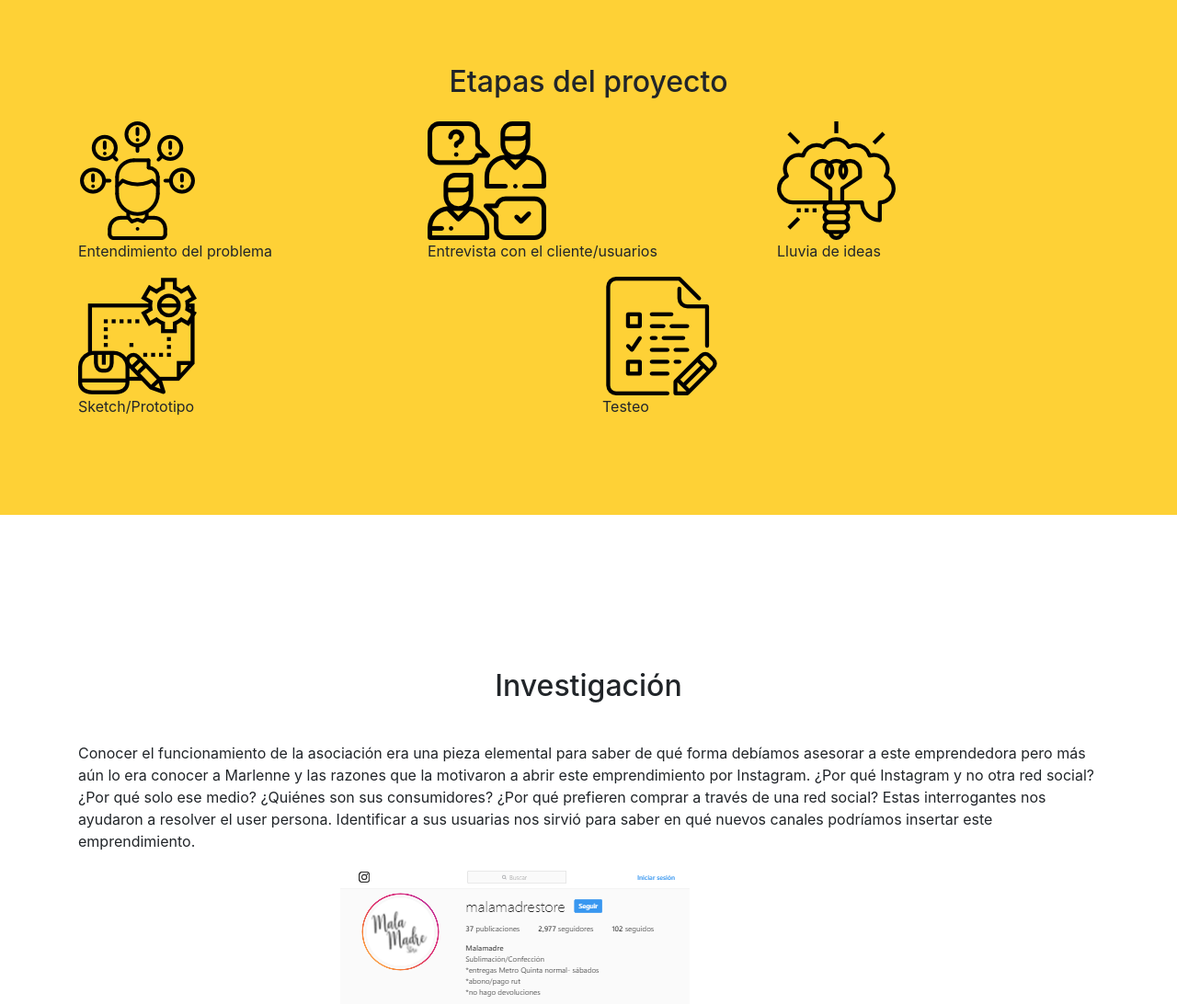
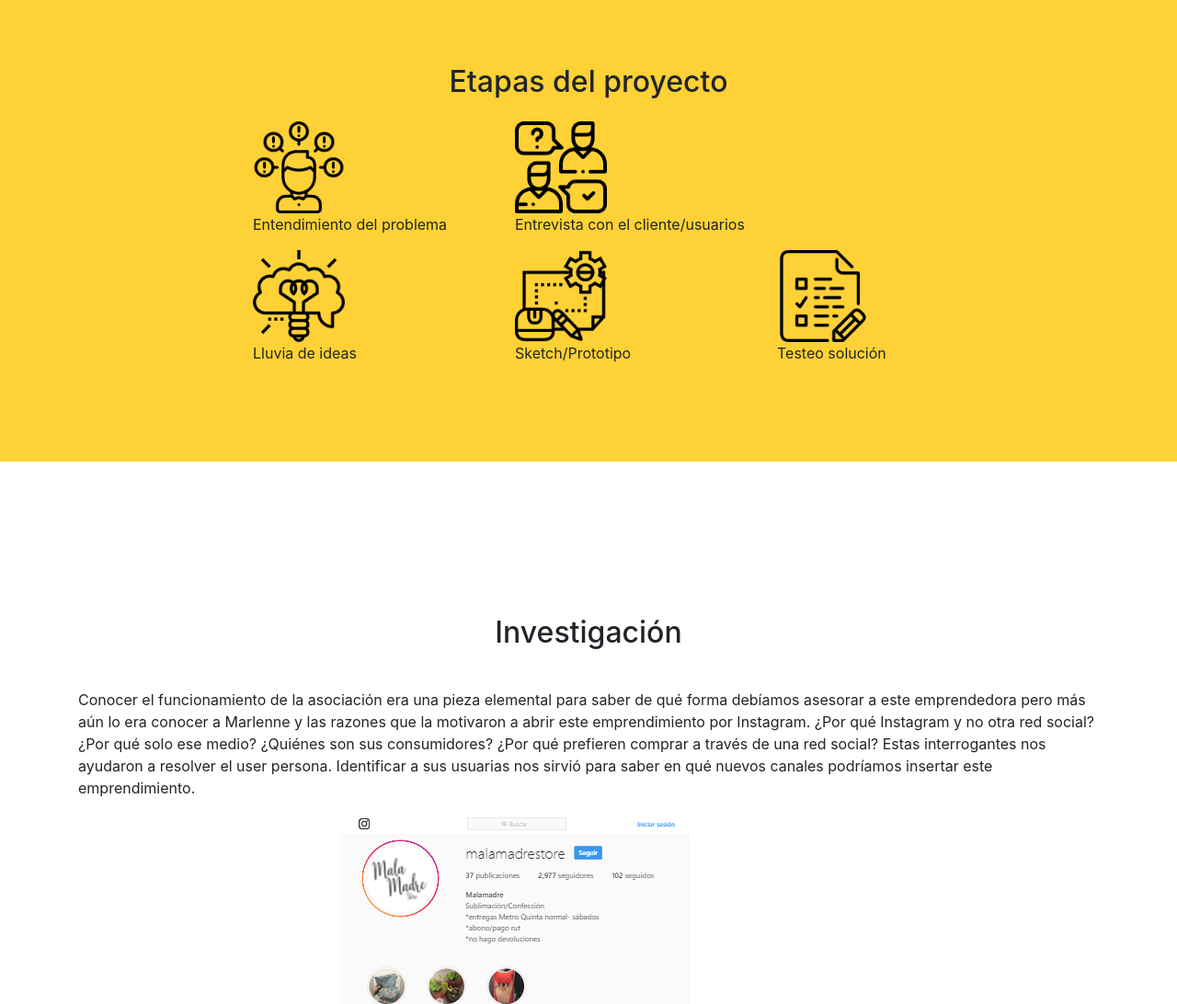
Before and after one commit to ConstanzaGarcia/portafolio, a plain HTML site: page docs/marketplace.html in a window 1280 px wide. Shown: the part 1160-2252 px from the top of the page at 92% size. Drawn offline with nearby package versions, Linux system fonts and the light colour scheme.

Commit message:
cambios market place

```diff
--- a/docs/marketplace.html
+++ b/docs/marketplace.html
@@ -87,14 +87,15 @@
           <p>
             unificar las plataformas de comunicación entre las personas que desean adquirir los productos y la misma dueña de la marca.
             Por ello, vamos a crear un sitio web para concretar las ventas a través de un sistema de compra online con carro
-            de compras el que además tendrá en su interfaz un catálogo de todos los productos que MalaMadre realiza
-            <b> Duración</b>:</p>
+            de compras el que además tendrá en su interfaz un catálogo de todos los productos que MalaMadre realiza</p>
+          <b> Duración</b>:
           <span>3 semanas.</span>
 
         </div>
       </div>
     </div>
   </section>
+
 
   <section class="sectionColorYellow pd-sections">
     <div class="container">
@@ -104,28 +105,25 @@
         </div>
       </div>
       <div class="row">
-        <div class="col-md-4">
-          <img class="" src="assets/img/problema.png" alt="">
+        <div class="col-6 col-md-3 offset-md-2">
+          <img class="img-skills" src="assets/img/problema.png" alt="">
           <p> Entendimiento del problema</p>
         </div>
-        <div class="col-md-4">
-          <img class="" src="assets/img/entrevista.png" alt="">
+        <div class="col-6 col-md-3">
+          <img class="img-skills" src="assets/img/entrevista.png" alt="">
           <p>Entrevista con el cliente/usuarios</p>
         </div>
-        <div class="col-md-4">
-          <img class="" src="assets/img/lluviadeideas.png" alt="">
+        <div class="col-6 col-md-3 offset-md-2">
+          <img class="img-skills" src="assets/img/lluviadeideas.png" alt="">
           <p>Lluvia de ideas</p>
         </div>
-      </div>
-      <div class="row">
-
-        <div class="col-md-6">
-          <img class="" src="assets/img/protitotipo.png" alt="">
+        <div class="col-6 col-md-3">
+          <img class="img-skills" src="assets/img/protitotipo.png" alt="">
           <p> Sketch/Prototipo</p>
         </div>
-        <div class="col-md-6">
-          <img class="" src="assets/img/testimg.png" alt="">
-          <p>Testeo</p>
+        <div class="col-6 col-md-3">
+          <img class="img-skills" src="assets/img/testimg.png" alt="">
+          <p>Testeo solución</p>
         </div>
       </div>
     </div>
@@ -165,8 +163,7 @@
               forma, conocimos como funciona su asociación, los requisitos que deben cumplir los emprendedores para ser parte
               de ella y cuales eran las motivaciones para solicitar la asesoría.
             </p>
-
-            <p style="text-align: justify"> También, realizamos una
+            <p> También, realizamos una
               <b>entrevista a la emprendora Marlenne</b>. Esta nos contó sobre las motivaciones que tuvo para emprender con
               Mala Madre Store, en que consiste su trabajo y de que forma lo lleva a cabo día a día. Además, de revelarnos
               aspectos importantes de su vida personal que van de la mano con lo que ella realiza.
@@ -174,8 +171,8 @@
           </div>
         </div>
         <div class="row">
-          <div class="col-md-12">
-            <img class=" img-fluid " src="assets/imgmisfinanzas/estadisticasamarillas.jpg" alt=" ">
+          <div class="col-12 col-md-6 offset-md-3">
+            <img class=" img-fluid " src="assets/imgmarketplace/malamadregeneral2.jpeg" width="700" height="500" alt=" ">
           </div>
         </div>
 
@@ -202,16 +199,18 @@
               </table>
             </p>
 
-            <p style="text-align: justify"> Una vez que logramos entender cual eran sus necesidades y problemas, realizamos un Benchmark para conocer otros
+            <p> Una vez que logramos entender cual eran sus necesidades y problemas, realizamos un Benchmark para conocer otros
               emprendimientos. Con toda esta información comenzamos a realizar el prototipos de baja fidelidad que testeamos
               con usuarios para luego iterar en un prototipo de alta fidelidad.</p>
           </div>
         </div>
         <div class="row">
           <div class="col-md-12">
-            <img class=" img-fluid" src="assets/imgmisfinanzas/insightentrevista.jpg" alt=" ">
+            <!-- <img class=" img-fluid" src="assets/imgmisfinanzas/insightentrevista.jpg" alt=" ">  -->
           </div>
         </div>
+      </div>
+    </div>
   </section>
 
 
```
